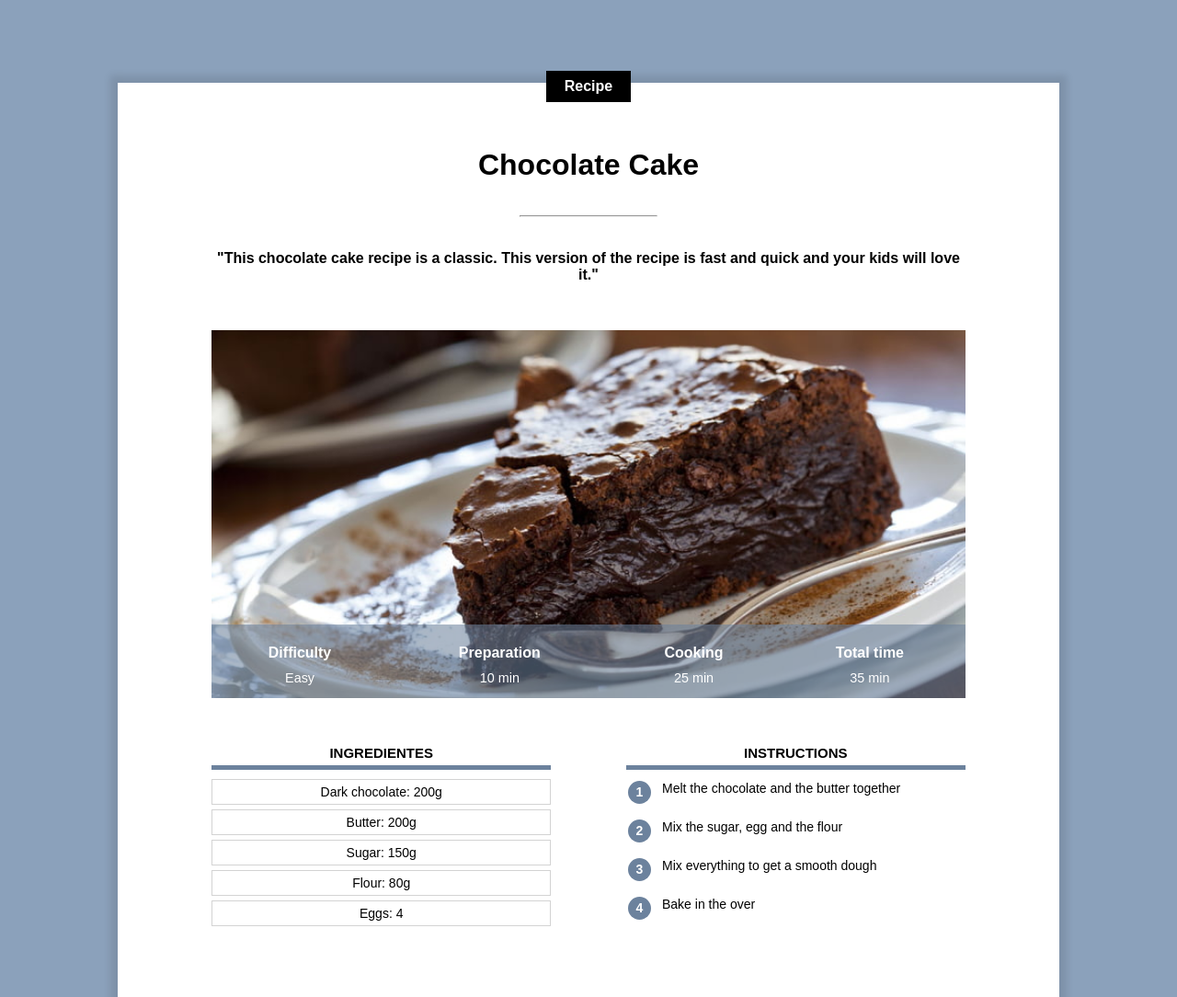
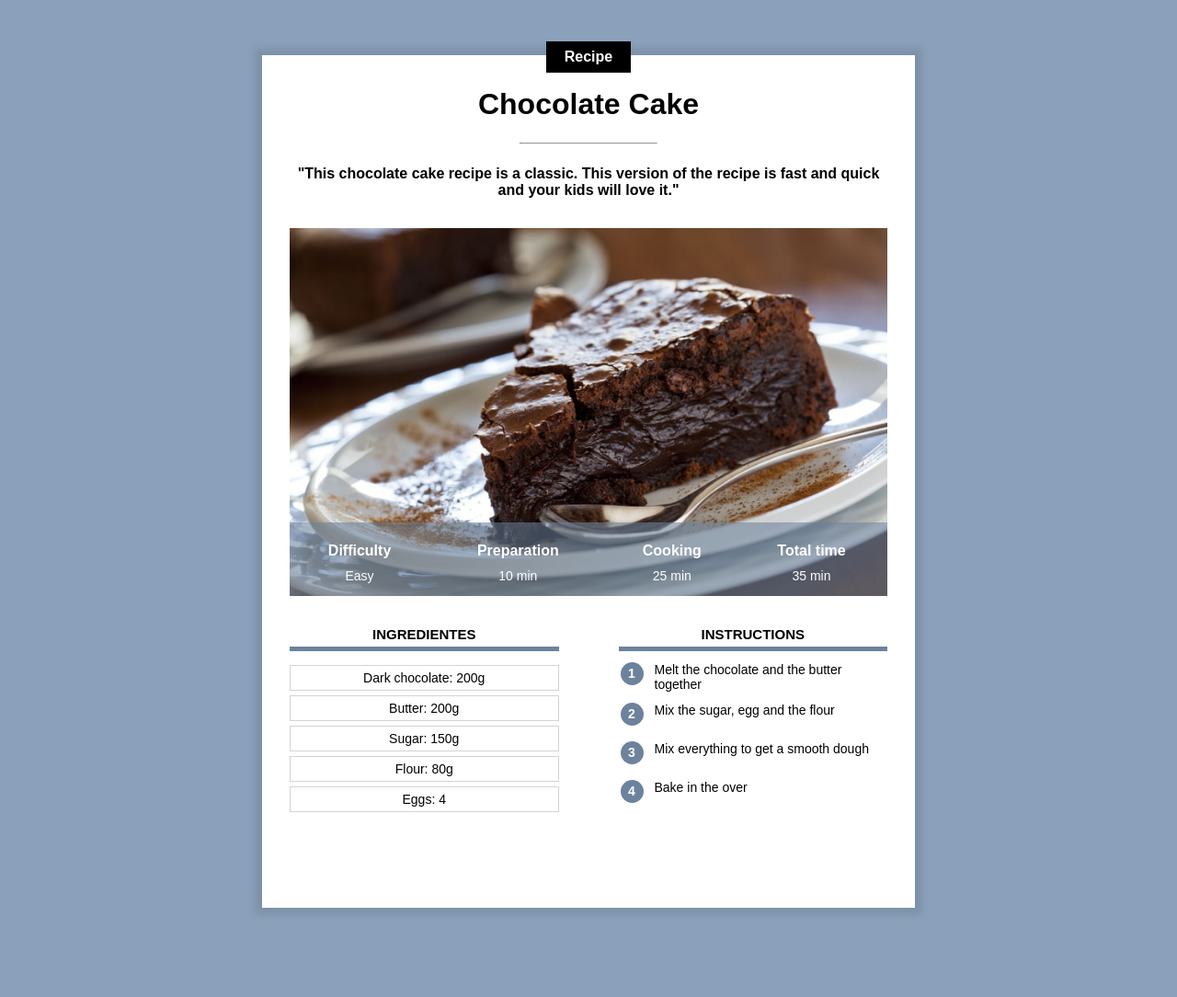
Before and after one commit to Chidalgo007/recipe_site, a plain HTML site: page index.html in a window 1280 px wide. Shown: the whole page at 92% size. Drawn offline with Linux system fonts and the light colour scheme.

Commit message:
Add files via upload

```diff
--- a/cake.css
+++ b/cake.css
@@ -1,6 +1,7 @@
 * {
   padding: 0;
   margin: 0;
+  overflow: auto;
 }
 body {
   background-color: #8ba1bb;
@@ -8,10 +9,9 @@ body {
 }
 .recipe {
   position: absolute;
-  min-width: 435px;
-  margin-top: -1%;
-  left: 0%;
-  right: 0%;
+  top: 25px;
+  left: 0;
+  right: 0;
 }
 .recipe p {
   background-color: black;
@@ -22,19 +22,15 @@ body {
   font-weight: 600;
 }
 .wrap {
-  margin: auto;
-  margin-top: 7%;
-  min-width: 435px;
-  width: 80%;
-  height: 80%;
-  overflow: auto;
+  margin: 40px 8px 40px 8px;
+  padding: 0px 8px 20px 8px;
   background-color: white;
   box-shadow: 0px 0px 8px 8px rgba(0, 0, 0, 0.1);
 }
 .wrap-title {
   margin: auto;
   max-width: fit-content;
-  margin-top: 7%;
+  margin-top: 35px;
   margin-bottom: 3.5%;
   font-size: 2em;
   font-weight: bolder;
@@ -47,14 +43,12 @@ body {
 }
 .wrap-desc {
   margin: auto;
-  width: 80%;
   text-align: center;
   font-weight: bold;
 }
 .wrap-img {
   position: relative;
   margin: auto;
-  width: 80%;
   margin-top: 5%;
   margin-bottom: 5%;
 }
@@ -69,27 +63,26 @@ body {
   position: absolute;
   bottom: 0;
   width: 100%;
-  height: 80px;
+  height: 50px;
   color: white;
   background-color: #6c829d90;
 }
 .table-1 th {
   vertical-align: bottom;
   padding-bottom: 8px;
-  font-size: 1em;
+  font-size: 14px;
 }
 .table-1 td {
   text-align: center;
   vertical-align: text-top;
-  font-size: 0.9em;
+  font-size: 12px;
 }
 .wrap-col {
-  width: 80%;
   margin: auto;
   margin-bottom: 7%;
 }
 .col {
-  width: 45%;
+  width: 100%;
 }
 .col h2 {
   text-align: center;
@@ -101,7 +94,7 @@ body {
 }
 .col1 {
   display: inline-block;
-  margin-right: 10%;
+  margin-bottom: 20px;
 }
 .col1 p {
   border: 1px solid lightgray;
@@ -110,9 +103,7 @@ body {
   margin: 5px 0;
   font-size: 14px;
 }
-.col2 {
-  float: right;
-}
+
 .table-2 p {
   background-color: #6c829d;
   text-align: center;
@@ -136,3 +127,34 @@ table td.text {
   padding-bottom: 10px;
   font-size: 14px;
 }
+
+@media only screen and (min-width: 769px) {
+  .wrap {
+    margin: 60px auto 80px auto;
+    padding: 0px 30px 30px 30px;
+    min-width: 350px;
+    max-width: 650px;
+  }
+  .recipe {
+    top: 45px;
+  }
+
+  .table-1 {
+    height: 80px;
+  }
+  .table-1 th {
+    font-size: 16px;
+  }
+  .table-1 td {
+    font-size: 14px;
+  }
+  .col {
+    width: 45%;
+  }
+  .col1 {
+    margin-right: 10%;
+  }
+  .col2 {
+    float: right;
+  }
+}
```
Also changed, not shown: index.html (+1 -3 lines).
